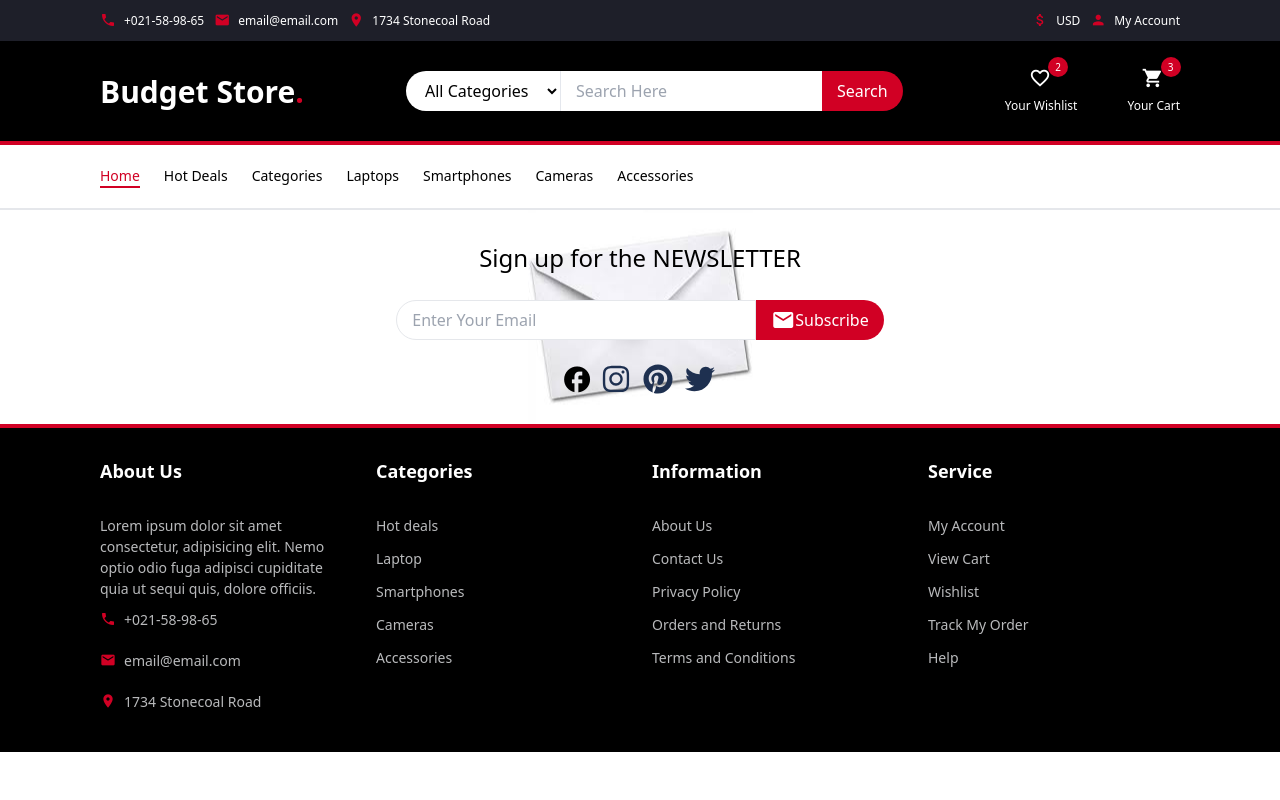
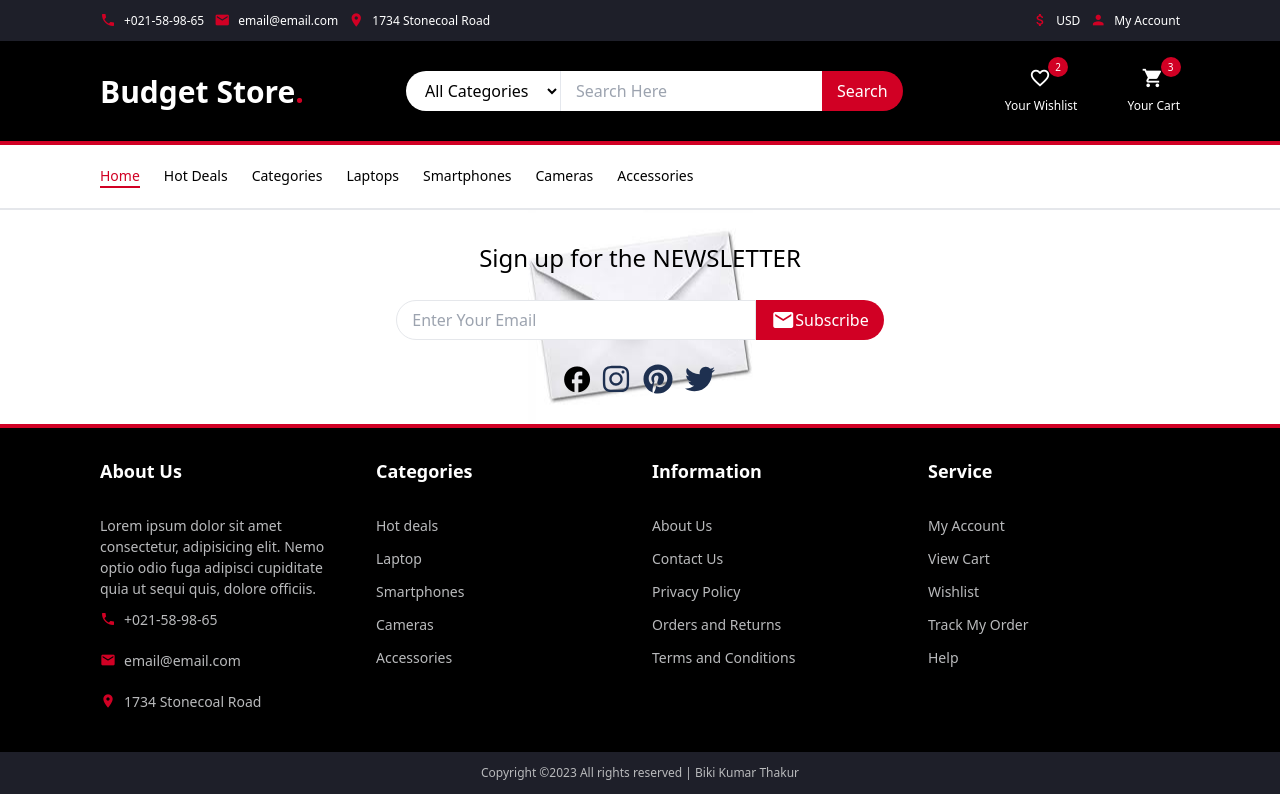
Before and after one commit to Biki101/budget-store, an Angular app: page / in a window 1280 px wide. Built offline with nearby package versions, Linux system fonts and the light colour scheme.

Commit message:
finished footer

```diff
--- a/src/app/components/footer/footer.component.html
+++ b/src/app/components/footer/footer.component.html
@@ -147,3 +147,9 @@
     <!-- about us end -->
   </div>
 </div>
+
+<div
+  class="bg-[var(--secondary-black)] bg-opacity-30 small-font text-[var(--placeholder-color)] text-center py-[12px] relative"
+>
+  Copyright ©2023 All rights reserved | Biki Kumar Thakur
+</div>
```
Also changed, not shown: src/assets/img/payment_methods.png (added).
